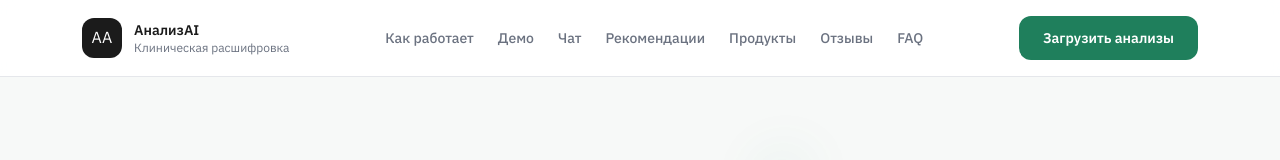
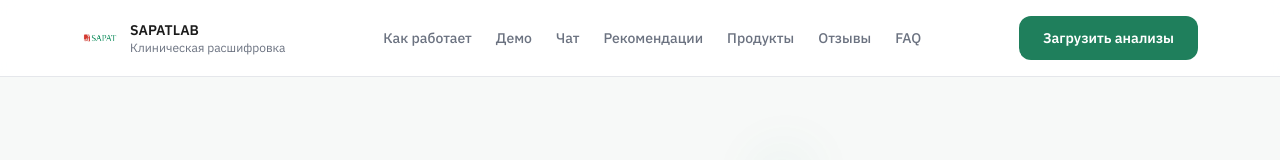
Before and after one commit to balboa16/analyzeAI, a React (Vite) app: page / in a window 1280 px wide. Shown: the top 160 px of the page. Built offline with nearby package versions, Linux system fonts and the light colour scheme.

Commit message:
Add SAPATLAB logo to header

```diff
--- a/src/sections/Header.jsx
+++ b/src/sections/Header.jsx
@@ -1,5 +1,6 @@
 import { useState } from "react";
 import Button from "../components/Button";
+import logo from "../assets/sapat-logo.png";
 
 const navItems = [
   { label: "Как работает", href: "#how" },
@@ -18,11 +19,11 @@ export default function Header() {
     <header className="sticky top-0 z-50 border-b border-stroke bg-white/90 backdrop-blur">
       <div className="container flex items-center justify-between py-4">
         <div className="flex items-center gap-3">
-        <div className="flex h-10 w-10 items-center justify-center rounded-[12px] bg-ink text-white">
-          АА
-        </div>
+          <div className="flex h-10 items-center">
+            <img src={logo} alt="SAPATLAB" className="h-9 w-auto" />
+          </div>
           <div>
-            <p className="text-sm font-semibold text-ink">АнализAI</p>
+            <p className="text-sm font-semibold text-ink">SAPATLAB</p>
             <p className="text-xs text-muted">Клиническая расшифровка</p>
           </div>
         </div>
```
Also changed, not shown: src/assets/sapat-logo.png (added).
